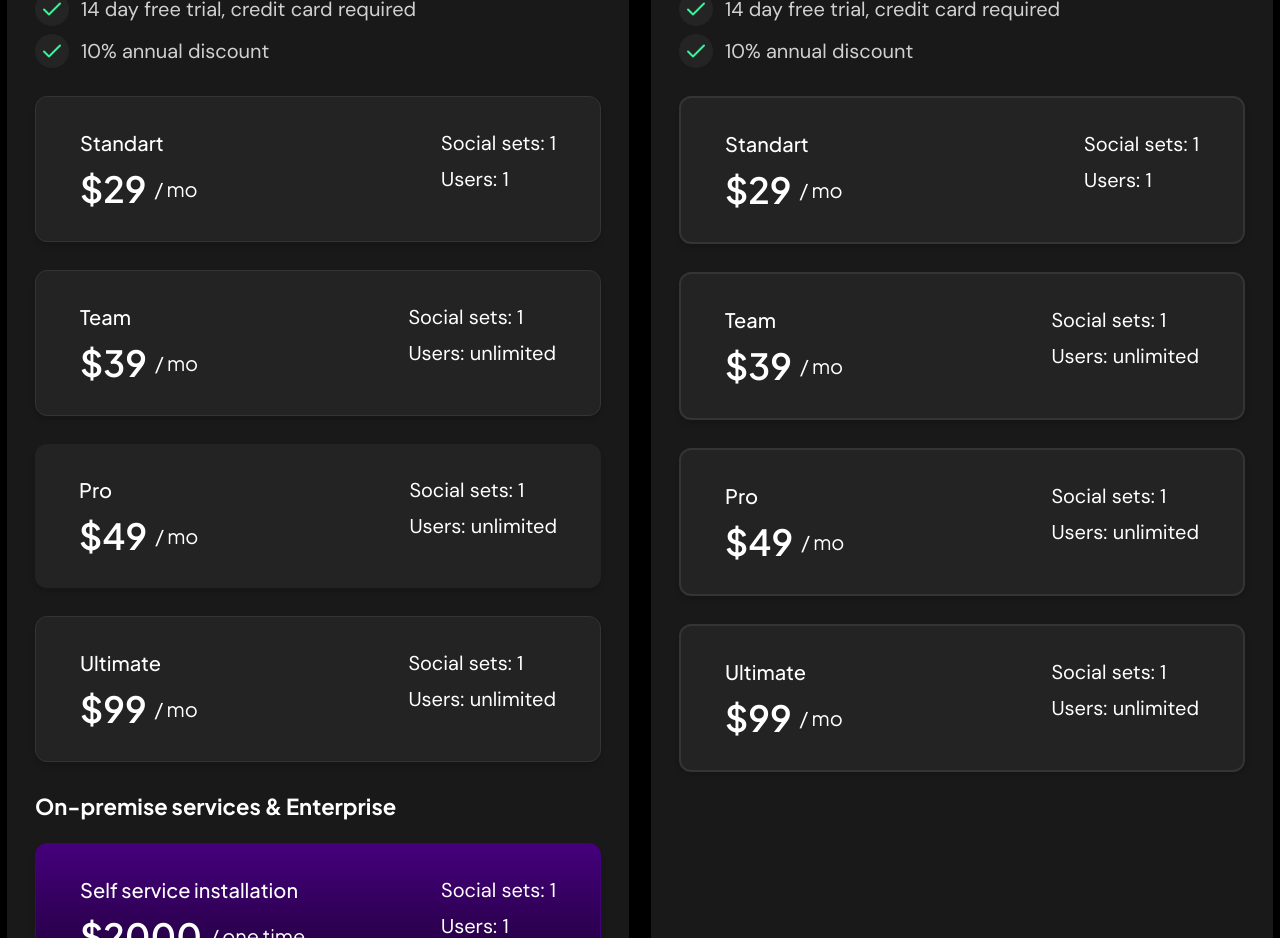
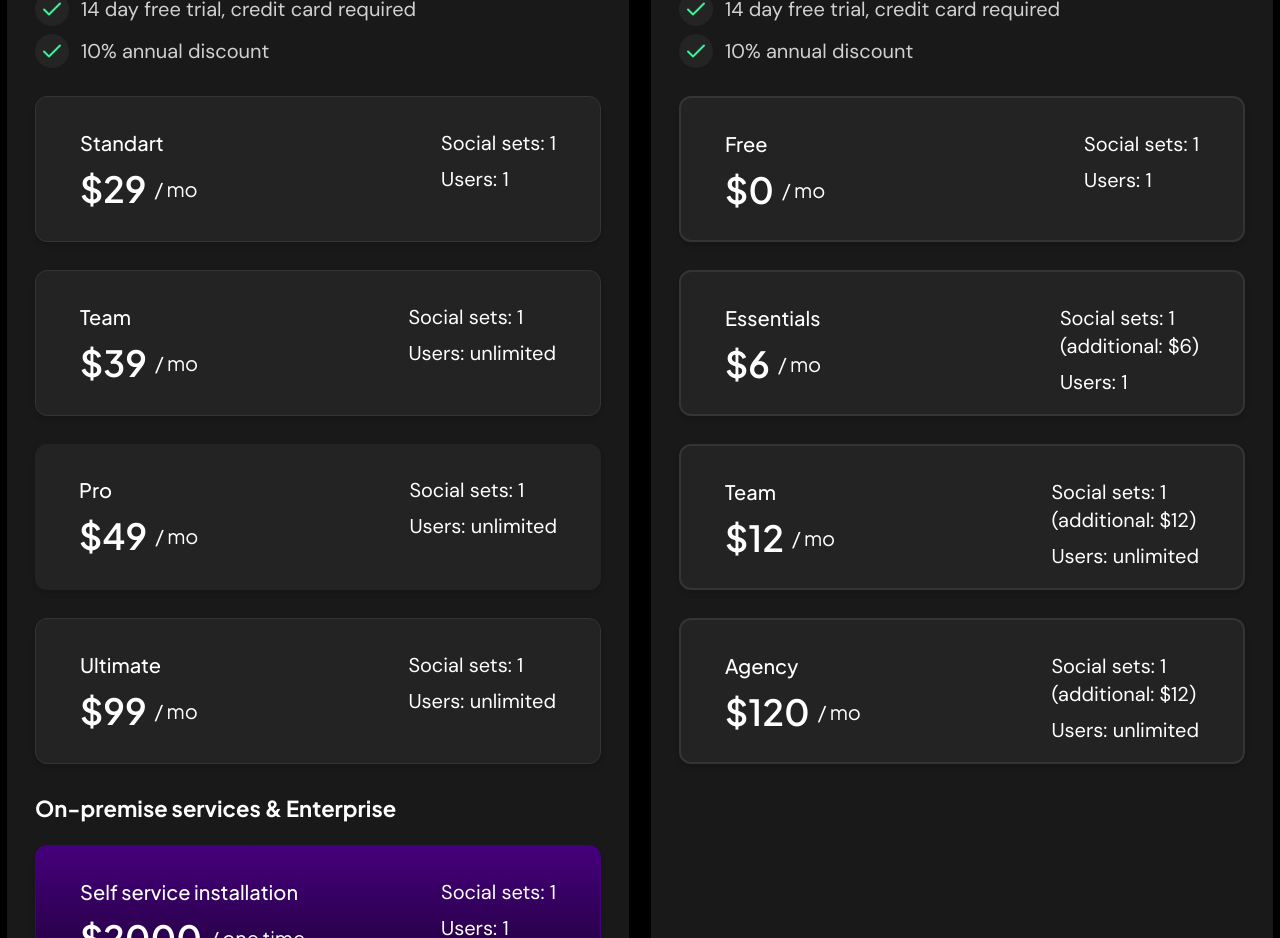
Before and after one commit to Oishee90/crazy-devs-task, a Next.js app: page / in a window 1280 px wide. Shown: the part 2560-3498 px from the top of the page. Built offline with nearby package versions, Linux system fonts and the light colour scheme.

Commit message:
complete buffer price

```diff
--- a/app/Component/Plans/BufferPrice.jsx
+++ b/app/Component/Plans/BufferPrice.jsx
@@ -6,7 +6,7 @@ const BufferPrice = () => {
     return (
         <div className='md:h-[1295px] h-[1478px] w-full bg-[#1A1919]  rounded-2xl text-white'>
         <div className='md:pr-7 md:pl-7 md:pb-7 md:pt-7 p-4'>
-        <h1 className='text-2xl lg:text-4xl text-white font-bold plus-jakarta'>Postiz Pricing</h1>
+        <h1 className='text-2xl lg:text-4xl text-white font-bold plus-jakarta'>Buffer Pricing</h1>
        <div className='md:mt-7 mt-4 flex gap-3 dm-sans items-center'>
        <Image
                         src="/image/right.png"
@@ -30,11 +30,11 @@ const BufferPrice = () => {
 
     {/* card */}
     {/* 1 start */}
-<div className="md:w-[566px] w-[287px]   px-7 py-4 bg-[#242323] border-2 border-[#353434] rounded-xl shadow-md text-white md:mt-7 mt-3 dark:bg-gray-800">
+<div className="md:w-[566px] w-[287px] md:h-[146px] h-[185px]  px-7 py-4 bg-[#242323] border-2 border-[#353434] rounded-xl shadow-md text-white md:mt-7 mt-3 dark:bg-gray-800">
 <div className="flex md:flex-row flex-col gap-3 justify-between p-4 ">
 <div>
-<h1 className='font-medium text-lg md:text-xl text-white plus-jakarta'>Standart</h1>
- <h1 className='mt-3 flex items-center font-semibold plus-jakarta text-3xl md:text-4xl text-white gap-2'>$29 <span className='font-normal text-lg md:text-xl'>/ mo</span> </h1>
+<h1 className='font-medium text-lg md:text-xl text-white plus-jakarta'>Free</h1>
+ <h1 className='mt-3 flex items-center font-semibold plus-jakarta text-3xl md:text-4xl text-white gap-2'>$0 <span className='font-normal text-lg md:text-xl'>/ mo</span> </h1>
 </div>
 <div>
 <h1 className='mt-2 md:mt-0 text-lg md:text-xl dm-sans text-white'>Social sets: 1</h1>
@@ -43,40 +43,43 @@ const BufferPrice = () => {
 </div>
 </div>
     {/* 2 start */}
-<div className="md:w-[566px] w-[287px]   px-7 py-4 bg-[#242323] border-2 border-[#353434] rounded-xl shadow-md text-white md:mt-7 mt-3 dark:bg-gray-800">
+<div className="md:w-[566px] w-[287px]  md:h-[146px] h-[185px]  px-7 py-4 bg-[#242323] border-2 border-[#353434] rounded-xl shadow-md text-white md:mt-7 mt-3 dark:bg-gray-800">
 <div className="flex md:flex-row flex-col gap-3 justify-between p-4 ">
 <div>
-<h1 className='font-medium text-lg md:text-xl text-white plus-jakarta'>Team</h1>
- <h1 className='mt-3 flex items-center font-semibold plus-jakarta text-3xl md:text-4xl text-white gap-2'>$39 <span className='font-normal text-lg md:text-xl'>/ mo</span> </h1>
+<h1 className='font-medium text-lg md:text-xl text-white plus-jakarta'>Essentials</h1>
+ <h1 className='mt-3 flex items-center font-semibold plus-jakarta text-3xl md:text-4xl text-white gap-2'>$6 <span className='font-normal text-lg md:text-xl'>/ mo</span> </h1>
 </div>
 <div>
 <h1 className='mt-2 md:mt-0 text-lg md:text-xl dm-sans text-white'>Social sets: 1</h1>
-<h1 className='md:mt-2 text-lg md:text-xl dm-sans text-white'>Users: unlimited</h1>
+<h1 className=' text-lg md:text-xl dm-sans text-white'>(additional: $6)</h1>
+<h1 className='md:mt-2 text-lg md:text-xl dm-sans text-white'>Users: 1</h1>
 </div>
 </div>
 </div>
     {/* 3 start */}
-<div className="md:w-[566px] w-[287px]   px-7 py-4 bg-[#242323] border-2 border-[#353434] rounded-xl shadow-md text-white md:mt-7 mt-3 dark:bg-gray-800">
+<div className="md:w-[566px] w-[287px] md:h-[146px] h-[185px]   px-7 py-4 bg-[#242323] border-2 border-[#353434] rounded-xl shadow-md text-white md:mt-7 mt-3 dark:bg-gray-800">
 <div className="flex md:flex-row flex-col gap-3 justify-between p-4 ">
 <div>
-<h1 className='font-medium text-lg md:text-xl text-white plus-jakarta'>Pro</h1>
- <h1 className='mt-3 flex items-center font-semibold plus-jakarta text-3xl md:text-4xl text-white gap-2'>$49 <span className='font-normal text-lg md:text-xl'>/ mo</span> </h1>
+<h1 className='font-medium text-lg md:text-xl text-white plus-jakarta'>Team</h1>
+ <h1 className='mt-3 flex items-center font-semibold plus-jakarta text-3xl md:text-4xl text-white gap-2'>$12 <span className='font-normal text-lg md:text-xl'>/ mo</span> </h1>
 </div>
 <div>
 <h1 className='mt-2 md:mt-0 text-lg md:text-xl dm-sans text-white'>Social sets: 1</h1>
+<h1 className=' text-lg md:text-xl dm-sans text-white'>(additional: $12)</h1>
 <h1 className='md:mt-2 text-lg md:text-xl dm-sans text-white'>Users: unlimited</h1>
 </div>
 </div>
 </div>
     {/* 4 start */}
-<div className="md:w-[566px] w-[287px]   px-7 py-4 bg-[#242323] border-2 border-[#353434] rounded-xl shadow-md text-white md:mt-7 mt-3 dark:bg-gray-800">
+<div className="md:w-[566px] w-[287px] md:h-[146px] h-[185px]   px-7 py-4 bg-[#242323] border-2 border-[#353434] rounded-xl shadow-md text-white md:mt-7 mt-3 dark:bg-gray-800">
 <div className="flex md:flex-row flex-col gap-3 justify-between p-4 ">
 <div>
-<h1 className='font-medium text-lg md:text-xl text-white plus-jakarta'>Ultimate</h1>
- <h1 className='mt-3 flex items-center font-semibold plus-jakarta text-3xl md:text-4xl text-white gap-2'>$99 <span className='font-normal text-lg md:text-xl'>/ mo</span> </h1>
+<h1 className='font-medium text-lg md:text-xl text-white plus-jakarta'>Agency</h1>
+ <h1 className='mt-3 flex items-center font-semibold plus-jakarta text-3xl md:text-4xl text-white gap-2'>$120 <span className='font-normal text-lg md:text-xl'>/ mo</span> </h1>
 </div>
 <div>
 <h1 className='mt-2 md:mt-0 text-lg md:text-xl dm-sans text-white'>Social sets: 1</h1>
+<h1 className=' text-lg md:text-xl dm-sans text-white'>(additional: $12)</h1>
 <h1 className='md:mt-2 text-lg md:text-xl dm-sans text-white'>Users: unlimited</h1>
 </div>
 </div>
--- a/app/Component/Plans/PostizPrice.jsx
+++ b/app/Component/Plans/PostizPrice.jsx
@@ -30,7 +30,7 @@ const PostizPrice = () => {
 
         {/* card */}
         {/* 1 start */}
-<div className="md:w-[566px] w-[287px]   px-7 py-4 bg-[#242323] border border-[#353434] rounded-xl shadow-md text-white md:mt-7 mt-3 dark:bg-gray-800">
+<div className="md:w-[566px] w-[287px] md:h-[146px] h-[185px]    px-7 py-4 bg-[#242323] border border-[#353434] rounded-xl shadow-md text-white md:mt-7 mt-3 dark:bg-gray-800">
   <div className="flex md:flex-row flex-col gap-3 justify-between p-4 ">
     <div>
     <h1 className='font-medium text-lg md:text-xl text-white plus-jakarta'>Standart</h1>
@@ -43,7 +43,7 @@ const PostizPrice = () => {
   </div>
 </div>
         {/* 2 start */}
-<div className="md:w-[566px] w-[287px]   px-7 py-4 bg-[#242323] border border-[#353434] rounded-xl shadow-md text-white md:mt-7 mt-3 dark:bg-gray-800">
+<div className="md:w-[566px] w-[287px] md:h-[146px] h-[185px]    px-7 py-4 bg-[#242323] border border-[#353434] rounded-xl shadow-md text-white md:mt-7 mt-3 dark:bg-gray-800">
   <div className="flex md:flex-row flex-col gap-3 justify-between p-4 ">
     <div>
     <h1 className='font-medium text-lg md:text-xl text-white plus-jakarta'>Team</h1>
@@ -56,7 +56,7 @@ const PostizPrice = () => {
   </div>
 </div>
         {/* 3 start */}
-<div className="md:w-[566px] w-[287px]   px-7 py-4 bg-[#242323] borde border-[#353434] rounded-xl shadow-md text-white md:mt-7 mt-3 dark:bg-gray-800">
+<div className="md:w-[566px] w-[287px] md:h-[146px] h-[185px]   px-7 py-4 bg-[#242323] borde border-[#353434] rounded-xl shadow-md text-white md:mt-7 mt-3 dark:bg-gray-800">
   <div className="flex md:flex-row flex-col gap-3 justify-between p-4 ">
     <div>
     <h1 className='font-medium text-lg md:text-xl text-white plus-jakarta'>Pro</h1>
@@ -69,7 +69,7 @@ const PostizPrice = () => {
   </div>
 </div>
         {/* 4 start */}
-<div className="md:w-[566px] w-[287px]   px-7 py-4 bg-[#242323] border border-[#353434] rounded-xl shadow-md text-white md:mt-7 mt-3 dark:bg-gray-800">
+<div className="md:w-[566px] w-[287px] md:h-[146px] h-[185px]   px-7 py-4 bg-[#242323] border border-[#353434] rounded-xl shadow-md text-white md:mt-7 mt-3 dark:bg-gray-800">
   <div className="flex md:flex-row flex-col gap-3 justify-between p-4 ">
     <div>
     <h1 className='font-medium text-lg md:text-xl text-white plus-jakarta'>Ultimate</h1>
@@ -87,7 +87,7 @@ const PostizPrice = () => {
 </div>
        {/* 5 start */}
 
-       <div className="md:w-[566px] w-[287px]   px-7 py-4 bg-gradient-to-b from-[#45007C] to-[#1C0033] border border-[#45007C] rounded-xl shadow-md text-white  mt-5 dark:bg-gray-800">
+       <div className="md:w-[566px] w-[287px] md:h-[146px] h-[185px]   px-7 py-4 bg-gradient-to-b from-[#45007C] to-[#1C0033] border border-[#45007C] rounded-xl shadow-md text-white  mt-5 dark:bg-gray-800">
  <div className="flex md:flex-row flex-col gap-3 justify-between p-4 ">
    <div>
    <h1 className='font-medium text-lg md:text-xl text-white plus-jakarta'>Self service installation</h1>
@@ -101,7 +101,7 @@ const PostizPrice = () => {
 </div>
        {/* 6 start */}
 
-       <div className="md:w-[566px] w-[287px]   px-7 py-4 bg-gradient-to-b from-[#6B007C] to-[#280033] border border-[#6B007C] rounded-xl shadow-md text-white  mt-5 dark:bg-gray-800">
+       <div className="md:w-[566px] w-[287px]  md:h-[146px] h-[185px]  px-7 py-4 bg-gradient-to-b from-[#6B007C] to-[#280033] border border-[#6B007C] rounded-xl shadow-md text-white  mt-5 dark:bg-gray-800">
  <div className="flex md:flex-row flex-col gap-3 justify-between p-4 ">
    <div>
    <h1 className='font-medium text-lg md:text-xl text-white plus-jakarta'>Enterprise</h1>
```
